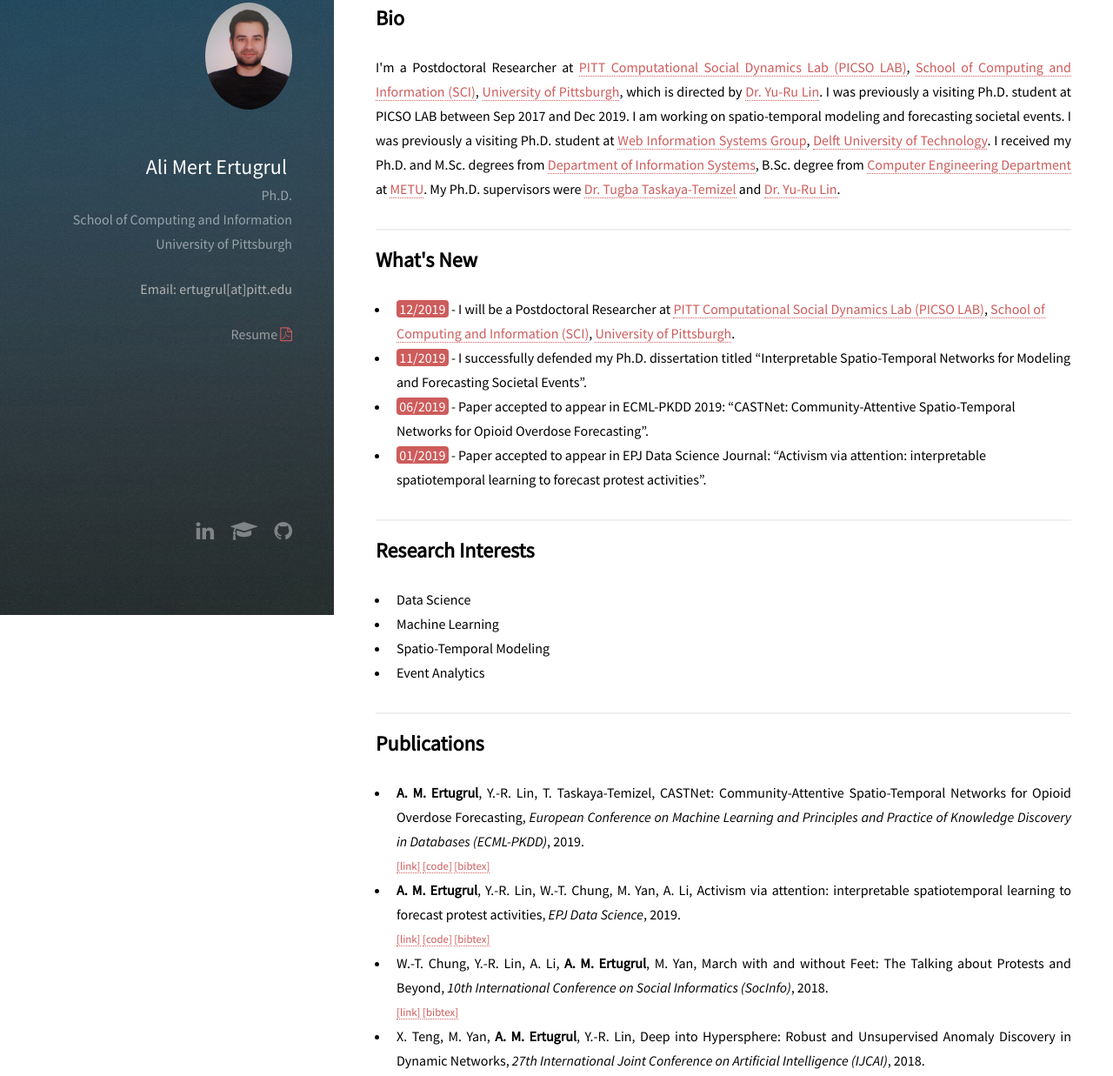
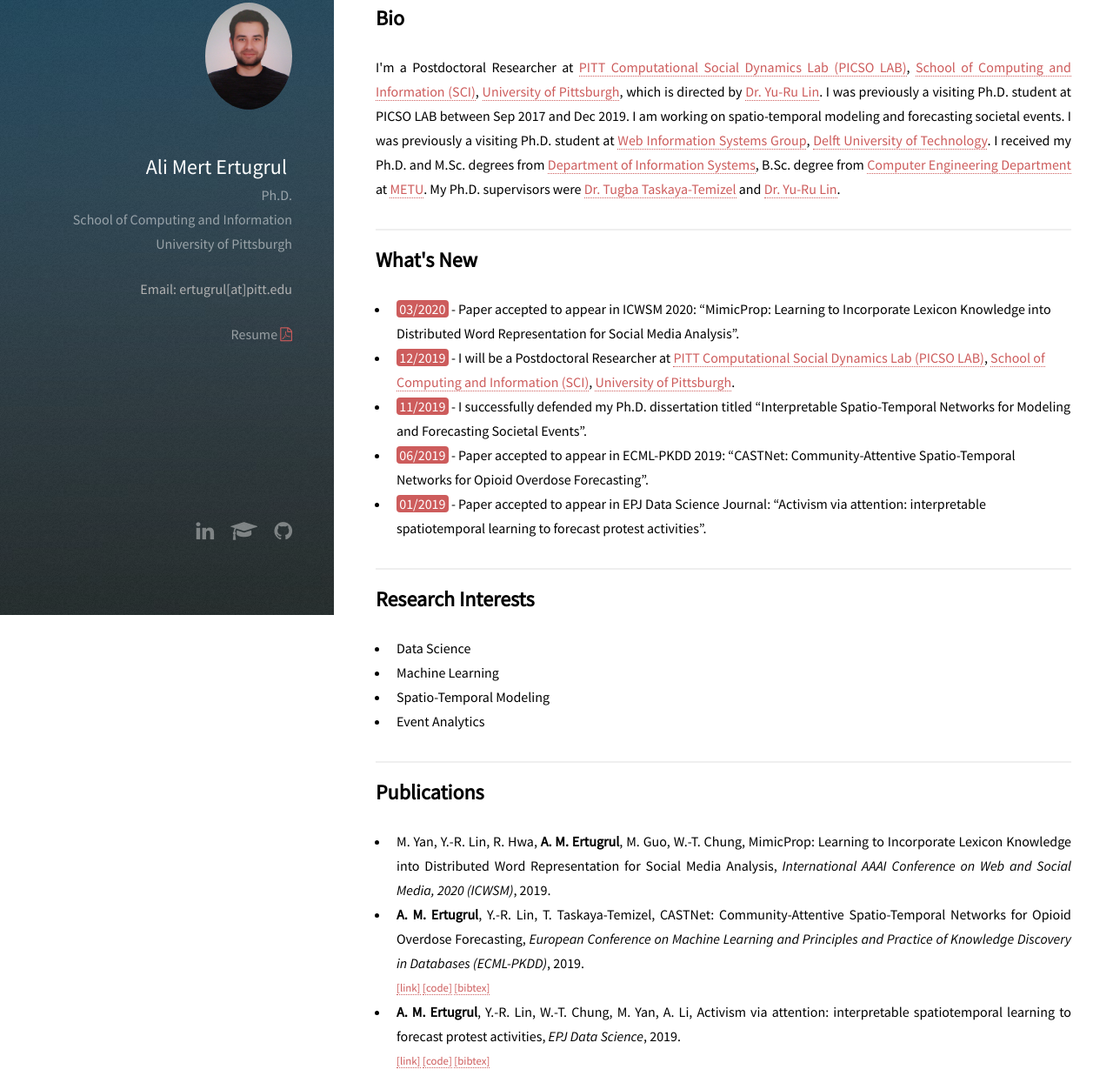
Before and after one commit to mertugrul/mertugrul.github.io, a plain HTML site: page index.html in a window 1280 px wide. Shown: the part 93-1330 px from the top of the page at 87% size. Drawn offline with Linux system fonts and the light colour scheme.

Commit message:
index.html updated.

```diff
--- a/index.html
+++ b/index.html
@@ -51,6 +51,7 @@
 						<h2>What's New</h2>
 						<article class=" 20u 12u$(large) work-item">
 							<ul>
+								<li><span class="news_date">03/2020</span> - Paper accepted to appear in ICWSM 2020: “MimicProp: Learning to Incorporate Lexicon Knowledge into Distributed Word Representation for Social Media Analysis”.</li>
 								<li><span class="news_date">12/2019</span> - I will be a Postdoctoral Researcher at <a href="https://picsolab.github.io/" target="_blank">PITT Computational Social Dynamics Lab (PICSO LAB)</a>, <a href="http://sci.pitt.edu/" target="_blank">School of Computing and Information (SCI)</a>, <a href="http://pitt.edu/" target="_blank">University of Pittsburgh</a>.</li>
 								<li><span class="news_date">11/2019</span> - I successfully defended my Ph.D. dissertation titled “Interpretable Spatio-Temporal Networks for Modeling and Forecasting Societal Events”.</li>
 								<li><span class="news_date">06/2019</span> - Paper accepted to appear in ECML-PKDD 2019: “CASTNet: Community-Attentive Spatio-Temporal Networks for Opioid Overdose Forecasting”.</li>
@@ -85,6 +86,13 @@
 						<div class="row">
 							<article class=" 20u 12u$(large) work-item">
 								<ul style="text-align: justify; text-justify: inter-word;">
+									<li>M. Yan, Y.-R. Lin, R. Hwa, <span style="font-weight:bold;">A. M. Ertugrul</span>, M. Guo, W.-T. Chung, MimicProp: Learning to Incorporate Lexicon Knowledge into Distributed Word Representation for Social Media Analysis, <span style="font-style: italic;">International AAAI Conference on Web and Social Media, 2020 (ICWSM)</span>, 2019.
+										<!---<span class="span_icon">
+											<a target="_blank" title="Link" href="https://arxiv.org/abs/1905.04714">[link]</a>
+											<a target="_blank" title="Code" href="https://github.com/picsolab/CASTNet">[code]</a>
+											<a target="_blank" title="BibTex" href="papers/bibtex/ecmlpkdd2019.bib">[bibtex]</a>
+										</span>-->
+									</li>
 									<li><span style="font-weight:bold;">A. M. Ertugrul</span>, Y.-R. Lin, T. Taskaya-Temizel, CASTNet: Community-Attentive Spatio-Temporal Networks for Opioid Overdose Forecasting, <span style="font-style: italic;">European Conference on Machine Learning and Principles and Practice of Knowledge Discovery in Databases (ECML-PKDD)</span>, 2019.
 										<span class="span_icon">
 											<a target="_blank" title="Link" href="https://arxiv.org/abs/1905.04714">[link]</a>
```
